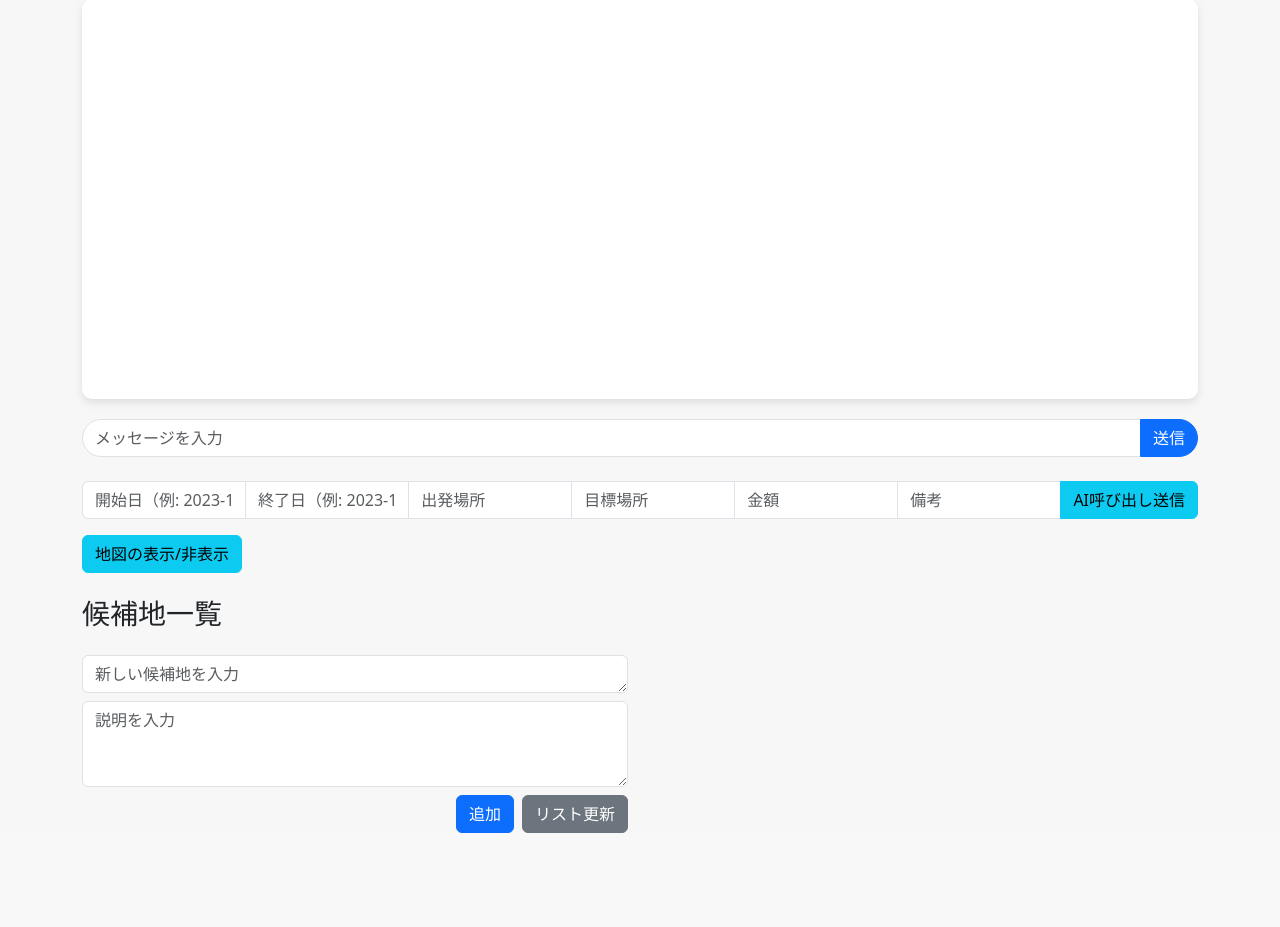
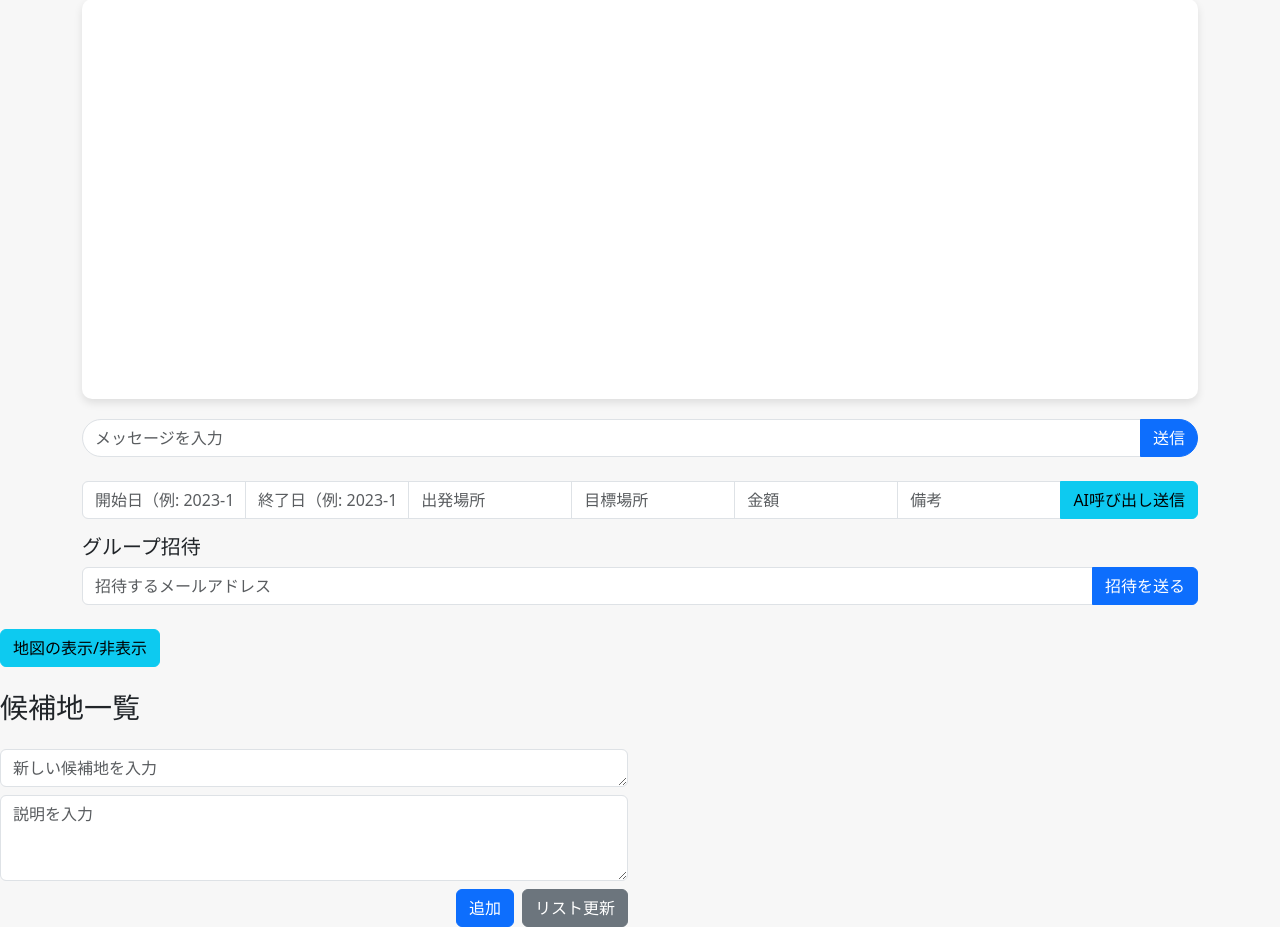
Before and after one commit to Yutak6116/travel-hub-test, a Flask app: template templates/chat.html in a window 1280 px wide. Shown: the part 109-1036 px from the top of the page. Before the commit the page ends 942 px from the top, so only its background shows below. Run offline with Flask 3, Linux system fonts and the light colour scheme; the template is opened without the code that fills it, so the values that code supplies are empty; some libraries are stand-ins or nearby versions.

Commit message:
add: invitation

```diff
--- a/models.py
+++ b/models.py
@@ -42,7 +42,6 @@ class TravelGroup(db.Model):
 class GroupInvitation(db.Model):
     id = db.Column(db.Integer, primary_key=True, autoincrement=True)
     group_id = db.Column(db.Integer, db.ForeignKey("travel_group.id"), nullable=False)
-    inviting_user_id = db.Column(db.Integer, db.ForeignKey("user.id"), nullable=False)
     invited_email = db.Column(db.String(100), nullable=False)
     status = db.Column(
         db.String(20), nullable=False, default="pending"
--- a/templates/chat.html
+++ b/templates/chat.html
@@ -159,6 +159,23 @@
           placeholder="備考"
         />
         <button id="aiCallBtn" class="btn btn-info">AI呼び出し送信</button>
+      </div>
+      <div class="invite-section mt-3">
+        <h5>グループ招待</h5>
+        <form id="inviteForm">
+          <div class="input-group">
+            <input
+              type="email"
+              class="form-control"
+              placeholder="招待するメールアドレス"
+              id="inviteEmail"
+              required
+            />
+            <button type="submit" class="btn btn-primary">招待を送る</button>
+          </div>
+        </form>
+        <div id="inviteMessage" class="mt-2"></div>
+      </div>
     </div>
 
         <!-- リンクボタン -->
@@ -390,6 +407,33 @@ $(function () {
        $("#aiEndDate").datepicker({ dateFormat: "yy-mm-dd" });
       });
 
+      // 招待送信用のAJAX処理の例
+      $("#inviteForm").submit(function (e) {
+        e.preventDefault();
+        var email = $("#inviteEmail").val().trim();
+        if (!email) {
+          return;
+        }
+        $.ajax({
+          url: "{{ url_for('chat.chat_invite', room_id=room.id) }}", // エンドポイント名を修正
+          method: "POST",
+          data: { invite_email: email },
+          success: function (response) {
+            $("#inviteMessage")
+              .text("招待を送信しました。")
+              .removeClass("text-danger")
+              .addClass("text-success");
+            $("#inviteEmail").val("");
+          },
+          error: function () {
+            $("#inviteMessage")
+              .text("招待の送信に失敗しました。")
+              .removeClass("text-success")
+              .addClass("text-danger");
+          },
+        });
+      });
+
     </script>
 
     <script>
```
Lines whose indentation alone changed are shown as unchanged.
